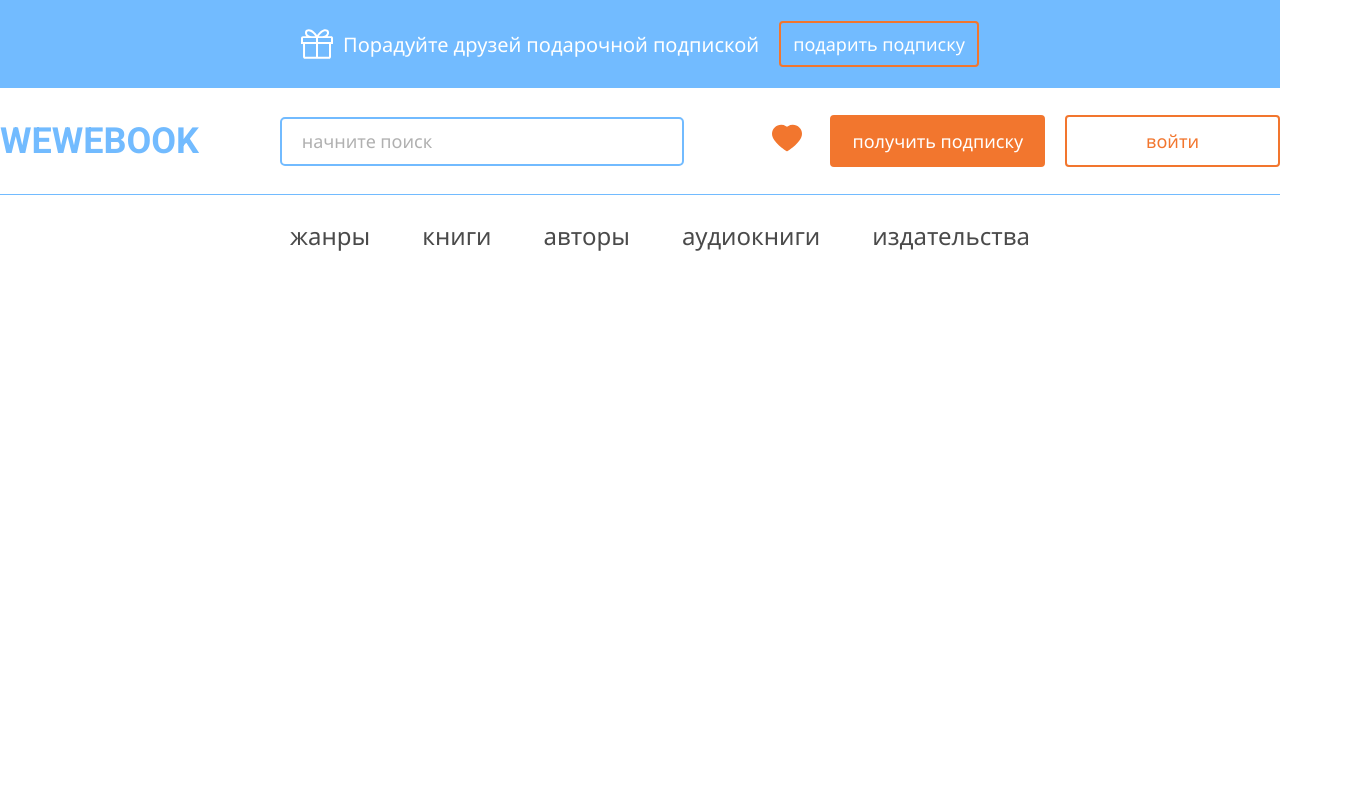
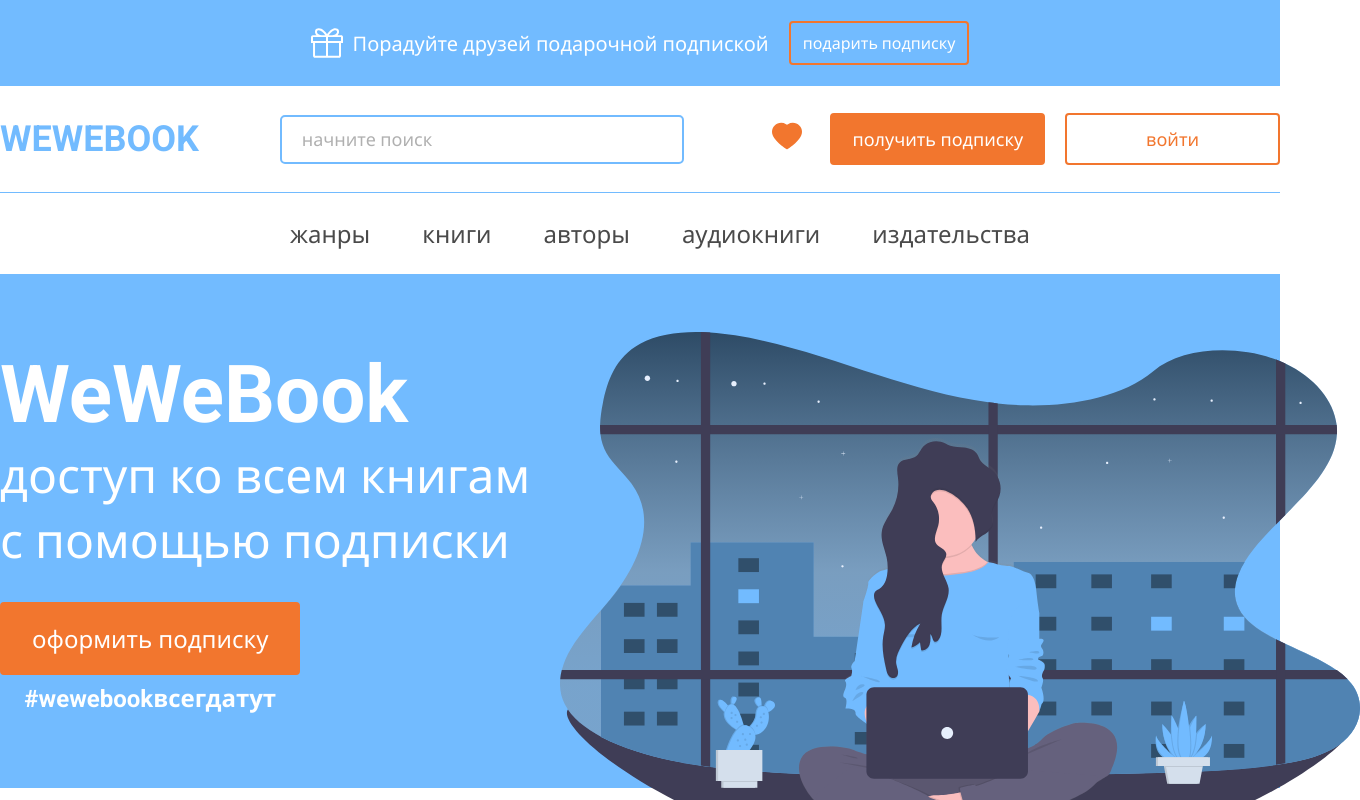
Before and after one commit to Majest228/library-frontend, a React (Create React App) app: page / in a window 1280 px wide. Shown: the top 800 px of the page, 1360 px wide, since content can reach past the window. Built offline with nearby package versions, Linux system fonts and the light colour scheme; a web font is replaced by a local one.

Commit message:
Создается интро сайта

```diff
--- a/src/App.jsx
+++ b/src/App.jsx
@@ -1,12 +1,14 @@
 import React from 'react';
 import { Promo } from 'components/Promo';
 import { Header } from './components/Header';
+import { Intro } from './components/Intro';
 
 const App = () => {
   return (
     <>
       <Promo />
       <Header />
+      <Intro />
     </>
   );
 };
--- a/src/components/Button/Button.jsx
+++ b/src/components/Button/Button.jsx
@@ -16,6 +16,7 @@ const Button = ({
       className={clsx(
         'button',
         size === 'small' && 'button--small',
+        size === 'large' && 'button--large',
         variant === 'filled' && 'button--filled',
         variant === 'outlined' && 'button--outlined',
         className
@@ -29,7 +30,7 @@ const Button = ({
 };
 
 Button.propTypes = {
-  size: PropTypes.oneOf(['normal', 'small']),
+  size: PropTypes.oneOf(['normal', 'small', 'large']),
   variant: PropTypes.oneOf(['outlined', 'filled']),
 };
 
--- a/src/components/Button/Button.scss
+++ b/src/components/Button/Button.scss
@@ -25,6 +25,12 @@
 
 .button--small {
   padding: 9px 12px;
+  font-size: 16px;
+}
+
+.button--large {
+  padding: 18px 30px;
+  font-size: 24px;
 }
 
 .button--filled {
@@ -38,13 +44,13 @@
     --color: #f5f5f5;
   }
 
-  &:not([disabled]) {
   &:focus {
     --border-color: var(--darken-secondary-color);
   }
 
+  &:not([disabled]) {
     &:hover {
-      --background: #ffffff;
+      --background: transparent;
       --color: var(--secondary-color);
     }
   }
@@ -59,11 +65,11 @@
     --color: var(--darken-secondary-color);
   }
 
-  &:not([disabled]) {
   &:focus {
     --border-color: var(--darken-secondary-color);
   }
 
+  &:not([disabled]) {
     &:hover {
       --background: var(--secondary-color);
       --color: #ffffff;
--- /dev/null
+++ b/src/components/Intro/Intro.jsx
@@ -0,0 +1,31 @@
+import { Button } from 'components/Button';
+import React from 'react';
+import hero from './hero.svg';
+import './Intro.scss';
+
+const Intro = () => {
+  return (
+    <div className="intro">
+      <div className="intro__container container">
+        <div className="intro__content">
+          <p className="intro__title">WeWeBook</p>
+          <p className="intro__description">
+            доступ ко всем книгам
+            <br />с помощью подписки
+          </p>
+          <div className="intro__button-wrapper">
+            <Button className="intro__button" size="large">
+              оформить подписку
+            </Button>
+            <p className="intro__tag">#wewebookвсегдатут</p>
+          </div>
+        </div>
+        <div className="intro__image-wrapper">
+          <img className="intro__image" src={hero} alt="" />
+        </div>
+      </div>
+    </div>
+  );
+};
+
+export default Intro;
--- /dev/null
+++ b/src/components/Intro/Intro.scss
@@ -0,0 +1,61 @@
+$image-y-offset: 82px;
+
+.intro {
+  margin-bottom: $image-y-offset;
+  background-color: var(--primary-color);
+  color: #ffffff;
+
+  &__container {
+    display: flex;
+  }
+
+  &__content {
+    padding: 74px 0;
+    flex: 0 0 50%;
+  }
+
+  &__title {
+    margin: 0;
+    font-size: 80px;
+    font-weight: 700;
+  }
+
+  &__description {
+    margin: 0;
+    font-size: 48px;
+  }
+
+  &__button-wrapper {
+    width: fit-content;
+    margin-top: 30px;
+    display: flex;
+    flex-direction: column;
+  }
+
+  &__tag {
+    margin: 6px 0 0 0;
+    font-size: 24px;
+    font-weight: 700;
+    text-align: center;
+  }
+
+  &__button {
+    &:not([disabled]) {
+      &:hover {
+        --color: #ffffff;
+      }
+    }
+  }
+
+  &__image-wrapper {
+    flex: 0 0 50%;
+    display: flex;
+    align-items: flex-end;
+  }
+
+  &__image {
+    margin: 0 -80px ($image-y-offset * -1) -80px;
+    display: block;
+    user-select: none;
+  }
+}
--- /dev/null
+++ b/src/components/Intro/index.js
@@ -0,0 +1 @@
+export {default as Intro} from './Intro';
--- a/src/style.module.scss
+++ /dev/null
@@ -1,5 +0,0 @@
-.btn {
-  --primary-color: #4169e1;
-  --lighten-primary-color: #6d8dee;
-  --darken-primary-color: #2044ad;
-}
```
Also changed, not shown: src/components/Intro/hero.svg (added). Lines whose indentation alone changed are shown as unchanged.
